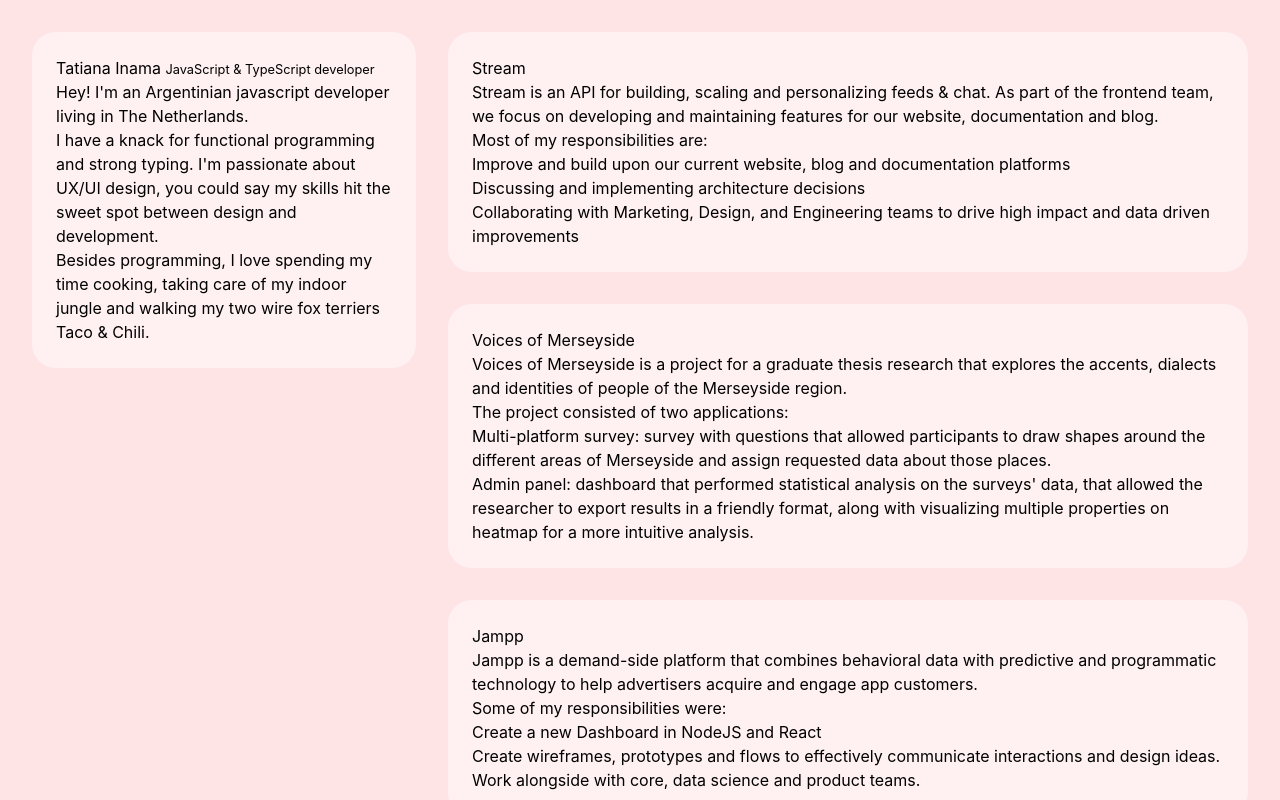
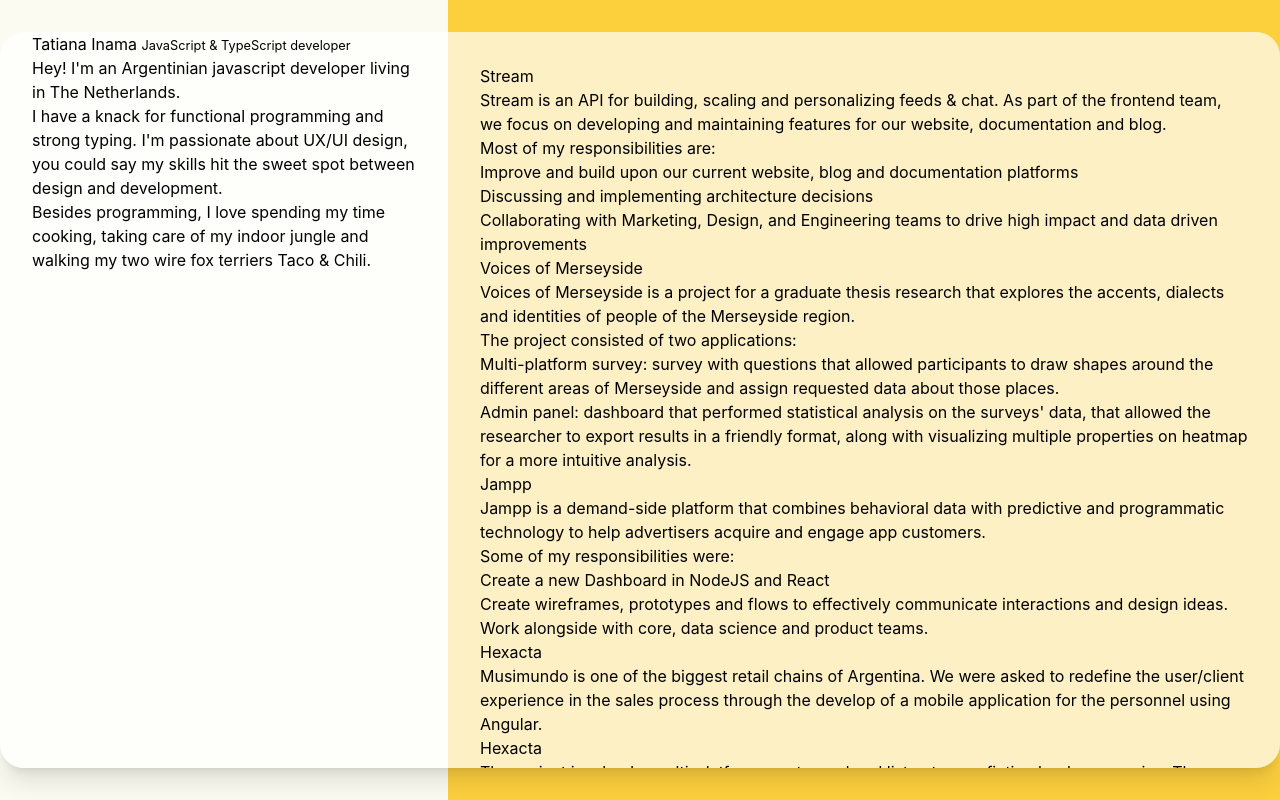
Before and after one commit to tatianainama/portfolio, a Next.js app: page / in a window 1280 px wide. Shown: the top 800 px of the page. Built offline with nearby package versions, Linux system fonts and the light colour scheme.

Commit message:
Revamp layout

```diff
--- a/pages/index.tsx
+++ b/pages/index.tsx
@@ -3,7 +3,6 @@
 import { jobsData, aboutData, projectsData } from '@/lib/files'
 
 import Head from 'next/head'
-import Card from '@/components/Card'
 import styles from '../styles/Home.module.css'
 
 type HomeProps = {
@@ -24,33 +23,30 @@
       </Head>
 
       <header className={styles.header}>
-        <Card>
+        <div className={styles.headerContainer}>
           <h1>
             {about.data.name} <small>{about.data.title}</small>
           </h1>
           <div dangerouslySetInnerHTML={{ __html: about.content }} />
-        </Card>
+        </div>
       </header>
+
       <main className={styles.main}>
+        <div className={styles.mainContainer}>
           {jobs.map(({ id, data, content }) => (
-          <Card key={id}>
+            <div key={id}>
               <h2>{data.company}</h2>
               <div dangerouslySetInnerHTML={{ __html: content }} />
-          </Card>
+            </div>
           ))}
           {projects.map(({ id, data, content }) => (
-          <Card key={id}>
+            <div key={id}>
               <h3>{data.project}</h3>
               <div dangerouslySetInnerHTML={{ __html: content }}></div>
-          </Card>
+            </div>
           ))}
+        </div>
       </main>
-
-      <footer className={styles.footer}>
-        <Card>
-          <h5>footer</h5>
-        </Card>
-      </footer>
     </div>
   )
 }
--- a/styles/Home.module.css
+++ b/styles/Home.module.css
@@ -1,15 +1,24 @@
 .container {
-  @apply max-w-7xl mx-auto my-4 px-4 grid gap-4 items-start md:px-6 md:my-6 md:gap-6 lg:grid-cols-3 lg:gap-8 lg:px-8 lg:my-8;
+  @apply mx-auto flex flex-col bg-white;
+  width: var(--container-width);
+}
+
+@screen lg {
+  .container {
+    @apply my-8 shadow-xl bg-opacity-70 flex-row xl:rounded-3xl;
+    max-height: calc(100vh - 4rem);
+  }
 }
 
 .header {
-  @apply lg:col-span-1 lg:sticky lg:top-8;
+  @apply p-8 lg:py-0;
+  width: var(--hd-width);
 }
 
 .main {
-  @apply lg:col-span-2 space-y-4 md:space-y-6 lg:space-y-8;
+  @apply flex-1 p-8 lg:overflow-y-auto;
 }
 
-.footer {
-  @apply col-span-full;
+.headerContainer {
+
 }
--- a/styles/globals.css
+++ b/styles/globals.css
@@ -2,9 +2,28 @@
 @tailwind components;
 @tailwind utilities;
 
+:root {
+  --hd-width: 100%;
+  --container-width: 100%;
+  --bg-split: calc(var(--hd-width) + (100vw - var(--container-width)) / 2);
+}
+
+@screen lg {
+  :root {
+    --hd-width: calc(var(--container-width) * 0.35);
+  }
+}
+
+@screen xl {
+  :root {
+    --container-width: 1280px;
+  }
+}
+
 html,
 body {
-  @apply bg-rose-100 p-0 m-0;
+  @apply p-0 m-0;
+  background-image: linear-gradient(to right, #FCFBF2, #FCFBF2 var(--bg-split), #FCCF3D var(--bg-split));
   font-family: -apple-system, BlinkMacSystemFont, Segoe UI, Roboto, Oxygen,
     Ubuntu, Cantarell, Fira Sans, Droid Sans, Helvetica Neue, sans-serif;
 }
```
Lines whose indentation alone changed are shown as unchanged.
